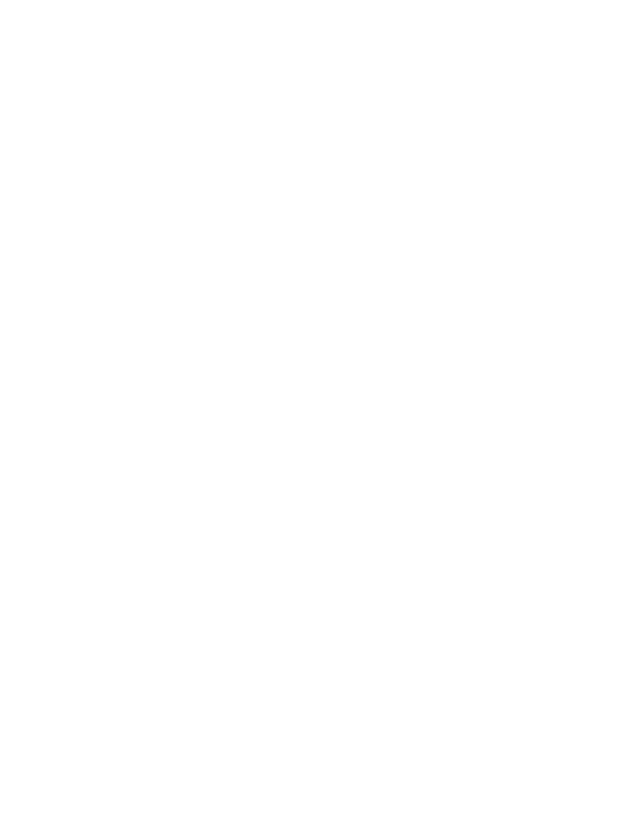
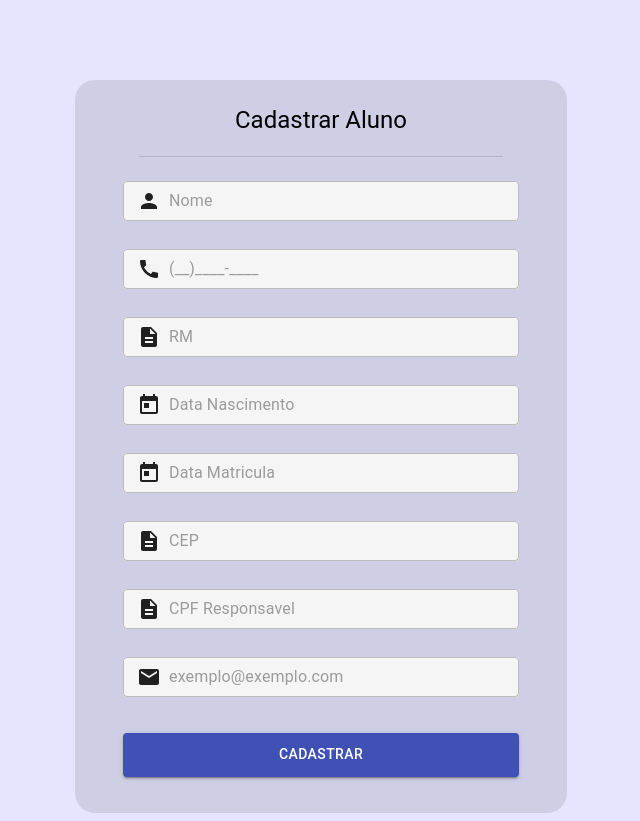
Before and after one commit to kayqueGovetri/etec-pw3-projeto-frontend, a React (Create React App) app: page /CadastroAluno in a window 1280 px wide. Shown: the whole page, without its empty margins (319-959 px from the left). Before the commit the page ends 800 px from the top, so only its background shows below. Built offline with nearby package versions, Linux system fonts and the light colour scheme.

Commit message:
Formulário Cadastro Aluno

```diff
--- /dev/null
+++ b/src/Estilizacao.css
@@ -0,0 +1,8 @@
+@font-face {
+    font-family: Rowdies;
+    src: url(https://fonts.googleapis.com/css2?family=Rowdies:wght@700&display=swap)
+}
+
+#form {
+  font-family: Rowdies;
+}
--- /dev/null
+++ b/src/Paginas/CadastroAluno.js
@@ -0,0 +1,84 @@
+import React from 'react';
+import Button from '@material-ui/core/Button';
+import TextField from '@material-ui/core/TextField';
+import Typography from '@material-ui/core/Typography';
+import { makeStyles } from '@material-ui/core/styles';
+import Container from '@material-ui/core/Container';
+import InputAdornment from '@material-ui/core/InputAdornment';
+import PersonIcon from '@material-ui/icons/Person';
+import CallIcon from '@material-ui/icons/Call';
+import DescriptionIcon from '@material-ui/icons/Description';
+import TodayIcon from '@material-ui/icons/Today';
+import EmailIcon from '@material-ui/icons/Email';
+import Divider from '@material-ui/core/Divider';
+import '../Estilizacao.css';
+
+function CadastroAluno (){
+
+    document.body.style.backgroundColor = '#e5e5ff';
+
+    const useStyles = makeStyles((theme) => ({
+      paper: {
+        marginTop: theme.spacing(10),
+        display: 'flex',
+        flexDirection: 'column',
+        alignItems: 'center',
+      },
+      form: {
+        width: '100%',
+        backgroundColor: 'rgba(0,0,0,0.1)',
+        paddingLeft: '12%',
+        paddingRight: '12%',
+        paddingTop: '6%',
+        padding:'1%',
+        borderRadius: 20,
+      },
+      submit: {
+        margin: theme.spacing(4, 0, 4),
+        padding: '2.5%',
+      },
+      text: {
+        margin: theme.spacing(3, 0, 0.5),
+        borderRadius: 4,
+        backgroundColor: 'whitesmoke',
+      },
+      titulo:{
+        textAlign: 'center',
+        marginBottom: '5%',
+      }
+    }));
+
+    const classes = useStyles();
+    return(
+        <>
+        <Container component="main" maxWidth="xs">
+            <div className={classes.paper}>
+                <form id="form" className={classes.form} label="Cadastrar Aluno">
+                    <Typography variant="h5" className={classes.titulo}>Cadastrar Aluno</Typography>
+                        <Divider variant="middle" />
+                        <TextField className={classes.text} fullWidth variant="outlined" size="small" placeholder="Nome"
+                        InputProps={{startAdornment: (<InputAdornment position="start"> <PersonIcon /></InputAdornment>),}} required/><br/>
+                        <TextField className={classes.text} id="Telefone" fullWidth variant="outlined" placeholder="(__)____-____" size="small" inputProps={{maxLength :11}}
+                        InputProps={{startAdornment: (<InputAdornment position="start"> <CallIcon /></InputAdornment>),}} required/><br/>
+                        <TextField className={classes.text} id="RM" fullWidth variant="outlined" size="small" placeholder="RM"
+                        InputProps={{startAdornment: (<InputAdornment position="start"> <DescriptionIcon /></InputAdornment>),}} required/><br/>
+                        <TextField className={classes.text} id="dataNascimento" fullWidth variant="outlined" size="small" placeholder="Data Nascimento"
+                        InputProps={{startAdornment: (<InputAdornment position="start"> <TodayIcon /></InputAdornment>),}} required/><br/>
+                        <TextField className={classes.text} id="dataMatricula" fullWidth variant="outlined" size="small" placeholder="Data Matricula"
+                        InputProps={{startAdornment: (<InputAdornment position="start"> <TodayIcon /></InputAdornment>),}} required/><br/>
+                        <TextField className={classes.text} id="cep" fullWidth variant="outlined" placeholder="CEP" size="small"
+                        InputProps={{startAdornment: (<InputAdornment position="start"> <DescriptionIcon /></InputAdornment>),}} required/><br/>
+                        <TextField className={classes.text} id="cpf" fullWidth variant="outlined" placeholder="CPF Responsavel" size="small"
+                        InputProps={{startAdornment: (<InputAdornment position="start"> <DescriptionIcon /></InputAdornment>),}} required/><br/>
+                        <TextField className={classes.text} id="email" fullWidth variant="outlined" placeholder="exemplo@exemplo.com" size="small"
+                        InputProps={{startAdornment: (<InputAdornment position="start"> <EmailIcon /></InputAdornment>),}} required/><br/>
+
+                        <Button type="submit" fullWidth variant="contained" color="primary" className={classes.submit} >Cadastrar</Button>
+                </form>
+            </div>
+        </Container>
+        </>
+    );
+}
+
+export default CadastroAluno;
--- a/src/Rotas.js
+++ b/src/Rotas.js
@@ -6,12 +6,14 @@
 } from "react-router-dom";
 
 import App from "../src/Paginas/App"
+import CadastroAluno from "../src/Paginas/CadastroAluno"
 
 const Rotas = () => (
   <>
     <BrowserRouter>
       <Switch>
           <Route path="/" exact={true} component={App} />
+          <Route path="/CadastroAluno" component={CadastroAluno} />
       </Switch>
     </BrowserRouter>
   </>
```
Also changed, not shown: 1 other file (tests, documents, lock files or other folders).
